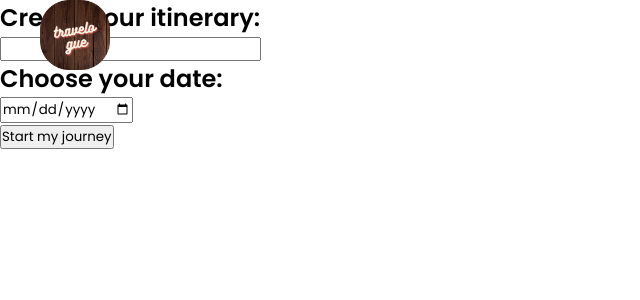
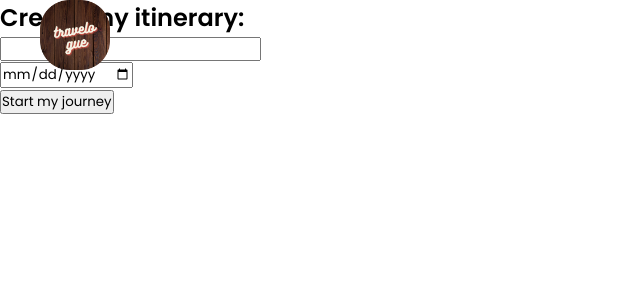
Before and after one commit to EmmaBin/travel-website, a Flask app: page /itineraries/new in a window 1280 px wide. Shown: the top 300 px of the page, without its empty margins (0-640 px from the left). Run offline with Flask 2, Linux system fonts and the light colour scheme.

Commit message:
finished create new iti

```diff
--- a/templates/itineraries/new.html
+++ b/templates/itineraries/new.html
@@ -26,12 +26,12 @@ My Check List
 
   <div class="card">
     <form action="/itineraries" method="POST">
-      <h2>Create your itinerary:</h2>
+      <h2>Create my itinerary:</h2>
       <div class="card-input">
       <input type="text" name="itinerary_name">
     </div>
 
-      <h2>Choose your date:</h2>
+
 
       <div class="card-input">
       <input type="date" id="travel_date" name="travel_date">
```
